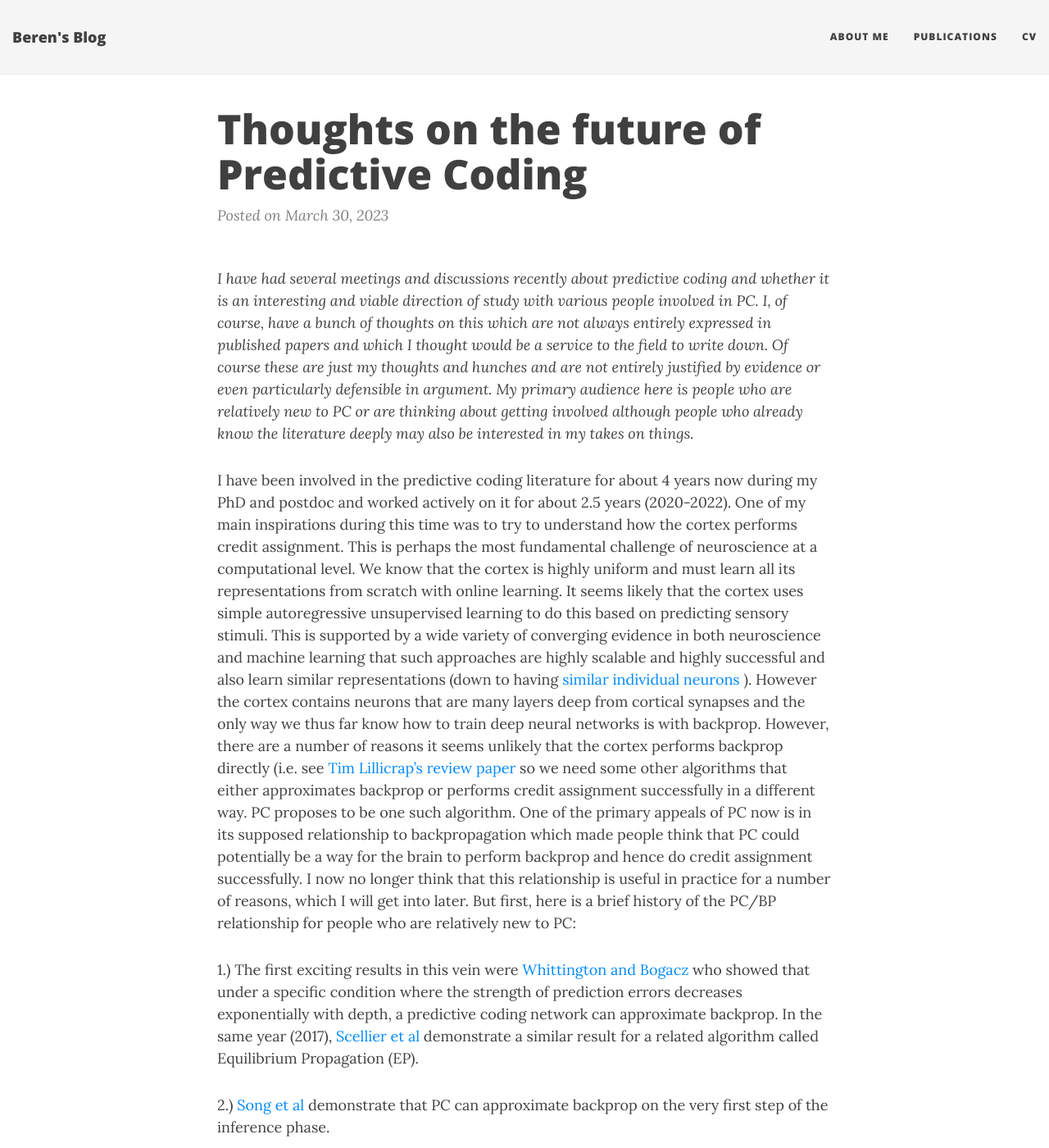
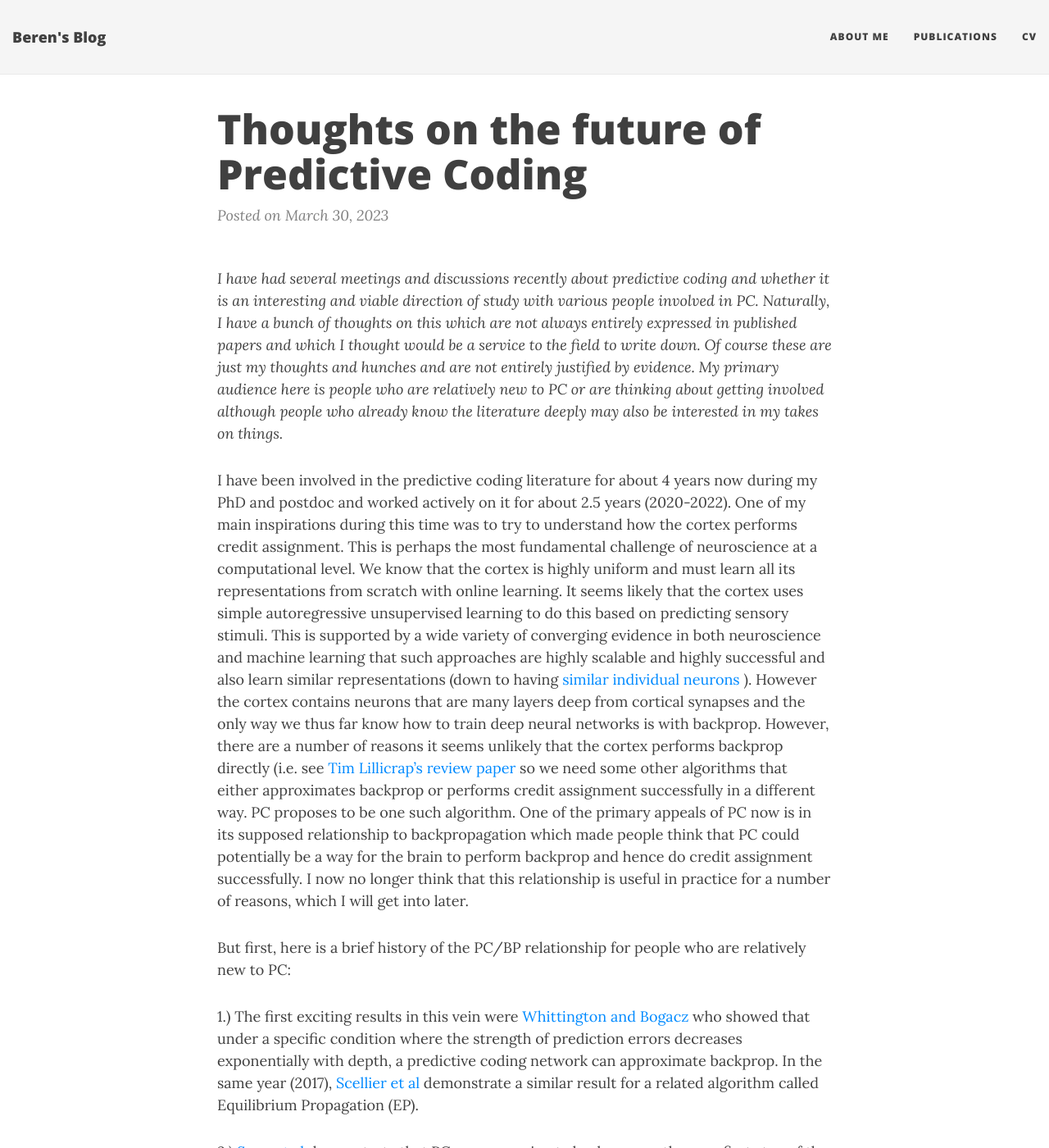
Before and after one commit to BerenMillidge/BerenMillidge.github.io, a Jekyll site: the page built from _posts/2023-03-30-Thoughts-on-future-of-PC.md, in a window 1280 px wide and 1400 px high. Shown: the whole window at 82% size. Built offline with Jekyll 4.4.1, drawn with Linux system fonts in a browser that asks for light colours; nearby versions of some CDN libraries; some of the changed text lies outside the part shown.

Commit message:
Update 2023-03-30-Thoughts-on-future-of-PC.md

```diff
--- a/_posts/2023-03-30-Thoughts-on-future-of-PC.md
+++ b/_posts/2023-03-30-Thoughts-on-future-of-PC.md
@@ -2,12 +2,13 @@
 layout: post
 title: Thoughts on the future of Predictive Coding
 ---
-*I have had several meetings and discussions recently about predictive coding and whether it is an interesting and viable direction of study with various people involved in PC. I, of course, have a bunch of thoughts on this which are not always entirely expressed in published papers and which I thought would be a service to the field to write down. Of course these are just my thoughts and hunches and are not entirely justified by evidence or even particularly defensible in argument. My primary audience here is people who are relatively new to PC or are thinking about getting involved although people who already know the literature deeply may also be interested in my takes on things.*
+*I have had several meetings and discussions recently about predictive coding and whether it is an interesting and viable direction of study with various people involved in PC. Naturally, I have a bunch of thoughts on this which are not always entirely expressed in published papers and which I thought would be a service to the field to write down. Of course these are just my thoughts and hunches and are not entirely justified by evidence. My primary audience here is people who are relatively new to PC or are thinking about getting involved although people who already know the literature deeply may also be interested in my takes on things.*
 
 I have been involved in the predictive coding literature for about 4 years now during my PhD and postdoc and worked actively on it for about 2.5 years (2020-2022).
 One of my main inspirations during this time was to try to understand how the cortex performs credit assignment. This is perhaps the most fundamental challenge of neuroscience at a computational level. We know that the cortex is highly uniform and must learn all its representations from scratch with online learning. It seems likely that the cortex uses simple autoregressive unsupervised learning to do this based on predicting sensory stimuli.
 This is supported by a wide variety of converging evidence in both neuroscience and machine learning that such approaches are highly scalable and highly successful
 and also learn similar representations (down to having [similar individual neurons](https://distill.pub/2021/multimodal-neurons/) ). However the cortex contains neurons that are many layers deep from cortical synapses and the only way we thus far know how to train deep neural networks is with backprop. However, there are a number of reasons it seems unlikely that the cortex performs backprop directly (i.e. see [Tim Lillicrap’s review paper](https://www.nature.com/articles/s41583-020-0277-3) so we need some other algorithms that either approximates backprop or performs credit assignment successfully in a different way. PC proposes to be one such algorithm. One of the primary appeals of PC now is in its supposed relationship to backpropagation which made people think that PC could potentially be a way for the brain to perform backprop and hence do credit assignment successfully. I now no longer think that this relationship is useful in practice for a number of reasons, which I will get into later.
+
 But first, here is a brief history of the PC/BP relationship for people who are relatively new to PC:
 
 1.) The first exciting results in this vein were [Whittington and Bogacz](https://direct.mit.edu/neco/article/29/5/1229/8261) who showed that under a specific condition where the strength of prediction errors decreases exponentially with depth, a predictive coding network can approximate backprop.
@@ -63,9 +64,9 @@
 
 **Is PC likely to be competitive with backprop on GPUS**
 
-I have thought about this a fair bit and my direct answer is : *no*. Fundamentally doing PC on a GPU requires simulating the inference phase which is always going to be slower than direct backprop. This is one reason why I think that the PC-BP approximation results are not that useful (the other being that they make assumptions that sacrifice the biological plausibility). PC and other variants do not provide a way to do backprop faster on current hardware and are not competitive.
+I have thought about this a fair bit and my direct answer is: *no*. Fundamentally doing PC on a GPU requires simulating the inference phase which is always going to be slower than direct backprop. This is one reason why I think that the PC-BP approximation results are not that useful (the other being that they make assumptions that sacrifice the biological plausibility). PC and other variants do not provide a way to do backprop faster on current hardware and are not competitive.
 
-It may be possible to design digital hardware for which they are more competitive. In a naive way, I also do not think this is possible since PC inference phase requires at least as much memory transfer as BP to simply move prediction errors from one end of the network to another. However, depending on how well PC inference phase can be partitioned or use ‘stale’ information, you might be able to get it to be roughly competitive on some topologies. The place where PC could shine theoretically is if it turns out that the inference phase results in less update steps being needed than in BP (for which there is some minor preliminary evidence in our new paper). In this case, PC would present a tradeoff between more expensive (due to simulating the inference phase) but fewer steps than BP. Depending on the hardware architecture this may be a competitive or superior choice, although it would likely require a fair bit of finetuning and seems unlikely to be directly competitive on GPUs which have implicitly been heavily optimized for BP by Nvidia.
+It may be possible to design digital hardware for which they are more competitive. In a naive way, I also do not think this is possible since PC inference phase requires at least as much memory transfer as BP to simply move prediction errors from one end of the network to another. However, depending on how well PC inference phase can be partitioned or use ‘stale’ information, you might be able to get it to be roughly competitive on some topologies. The place where PC could shine, theoretically, is if it turns out that the inference phase results in less update steps being needed than in BP (for which there is some minor preliminary evidence in our new paper). In this case, PC would present a tradeoff between more expensive (due to simulating the inference phase) but fewer steps than BP. Depending on the hardware architecture this may be a competitive or superior choice, although it would likely require a fair bit of finetuning and seems unlikely to be directly competitive on GPUs which have implicitly been heavily optimized for BP by NVIDIA.
 
 Where PC may be useful is in neuromorphic and especially analog hardware. This is because if you can get the inference phase to be ‘computed’ by physics, it can happen effectively instantaneously, and therefore be much faster than BP on GPUs. The reason this may be possible is that the inference phase in PC simply consists in finding the minimum of an energy based model, and if you can set up an equivalent physical energy potential, then physics will find the minimum for you. PC has a very nice natural analogy as a system of springs, for instance, which is also explored in Yuhang’s paper. If you could design the electrical equivalent of this then it could potentially lead to a much faster implementation of PC. Having studied analog hardware a fair bit, I think this could potentially work, but there are numerous difficulties involved with analog hardware design that I am not particularly equipped to wrestle with personally.
 
```
Also changed, not shown: other parts of _posts/2023-03-30-Thoughts-on-future-of-PC.md (+1 -1 lines).
